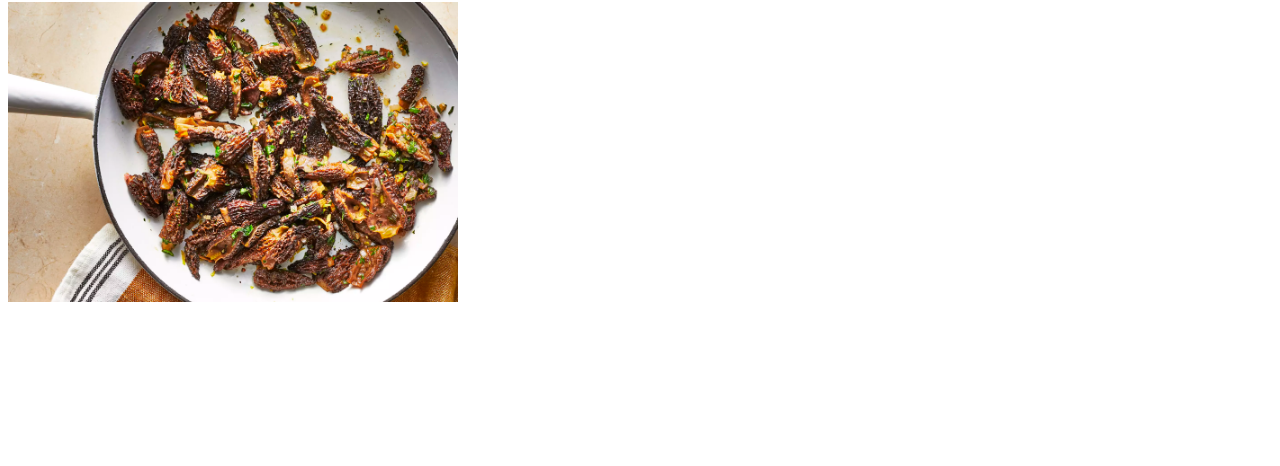
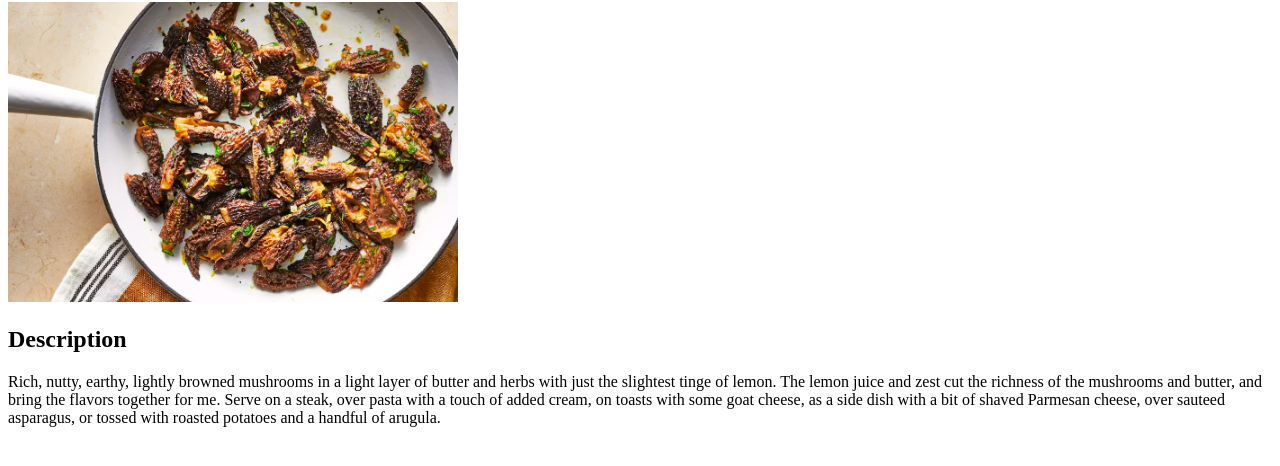
Before and after one commit to Iverson989/odin-recipes, a plain HTML site: page recipes/sauteed-morel-mushrooms.html in a window 1280 px wide. Shown: the part 78-544 px from the top of the page. Drawn offline with Linux system fonts and the light colour scheme.

Commit message:
added description

```diff
--- a/recipes/sauteed-morel-mushrooms.html
+++ b/recipes/sauteed-morel-mushrooms.html
@@ -9,6 +9,7 @@
 <body>
   <h1>Sauteed Morel Mushrooms</h1>
   <img src="morels.webp" height="300vh" width="450vw" alt="a pan full of sauteed morel mushrooms">
-
+  <h2>Description</h2>
+  <p>Rich, nutty, earthy, lightly browned mushrooms in a light layer of butter and herbs with just the slightest tinge of lemon. The lemon juice and zest cut the richness of the mushrooms and butter, and bring the flavors together for me. Serve on a steak, over pasta with a touch of added cream, on toasts with some goat cheese, as a side dish with a bit of shaved Parmesan cheese, over sauteed asparagus, or tossed with roasted potatoes and a handful of arugula.</p>
 </body>
 </html>
```
